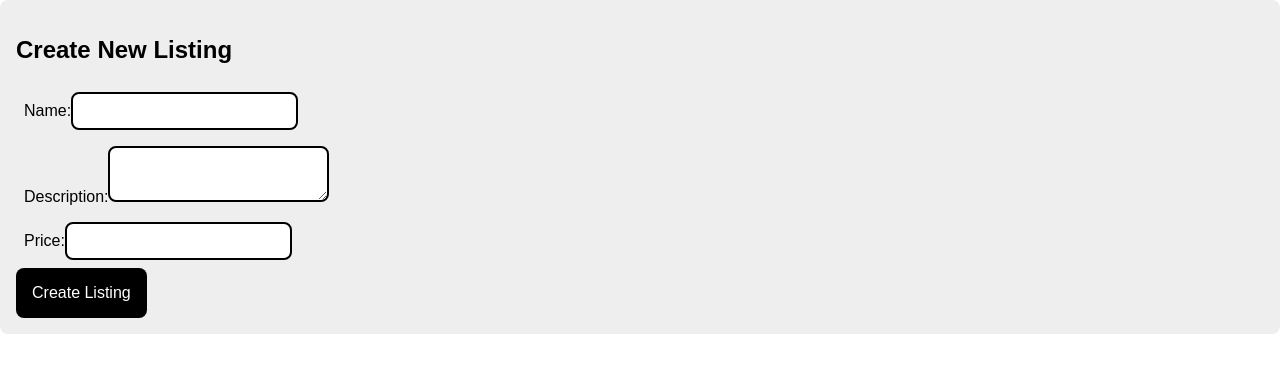
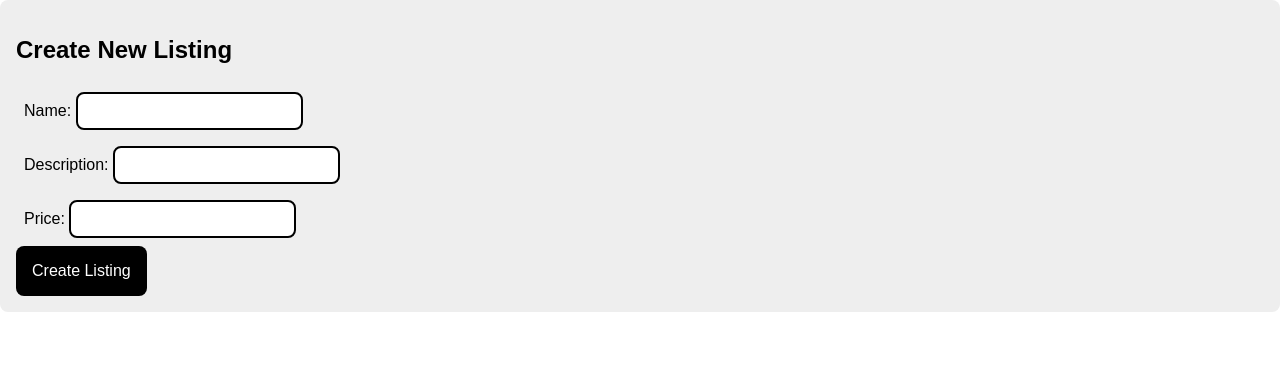
Before and after one commit to NBenawa/Angular, an Angular app: page /new-listing in a window 1280 px wide. Shown: the top 372 px of the page. Built offline with nearby package versions, Linux system fonts and the light colour scheme.

Commit message:
using listing data form in new listing page

```diff
--- a/src/app/new-listing-page/new-listing-page.html
+++ b/src/app/new-listing-page/new-listing-page.html
@@ -1,18 +1,4 @@
 <div class="content-box">
     <h2>Create New Listing</h2>
-    <form (ngSubmit)="createListing()">
-        <div class="form-group">
-            <label for="title">Name:</label>
-            <input type="text" id="title" [(ngModel)]="name" name="title">
-        </div>
-        <div class="form-group">
-            <label for="description">Description:</label>
-            <textarea id="description" [(ngModel)]="description" name="description"></textarea>
-        </div>
-        <div class="form-group">
-            <label for="price">Price:</label>
-            <input type="text" id="price" [(ngModel)]="price" name="price">
-        </div>
-        <button type="submit">Create Listing</button>
-    </form>
+    <app-listing-data-form></app-listing-data-form>
 </div>
--- a/src/app/new-listing-page/new-listing-page.ts
+++ b/src/app/new-listing-page/new-listing-page.ts
@@ -1,22 +1,10 @@
 import { Component } from '@angular/core';
-import { Router } from '@angular/router';
-import { FormsModule } from '@angular/forms';
-
+import { ListingDataForm } from '../listing-data-form/listing-data-form';
 @Component({
   selector: 'app-new-listing-page',
-  imports: [FormsModule],
+  imports: [ListingDataForm],
   templateUrl: './new-listing-page.html',
   styleUrl: './new-listing-page.css',
 })
 export class NewListingPage {
-  name: string = '';
-  description: string = ''
-  price: string = '';
-
-  constructor(private router: Router) {}
-
-  createListing() {
-    alert('Listing created!'); // Placeholder for actual implementation
-    this.router.navigate(['/my-listings']);
-  }
 }
```
